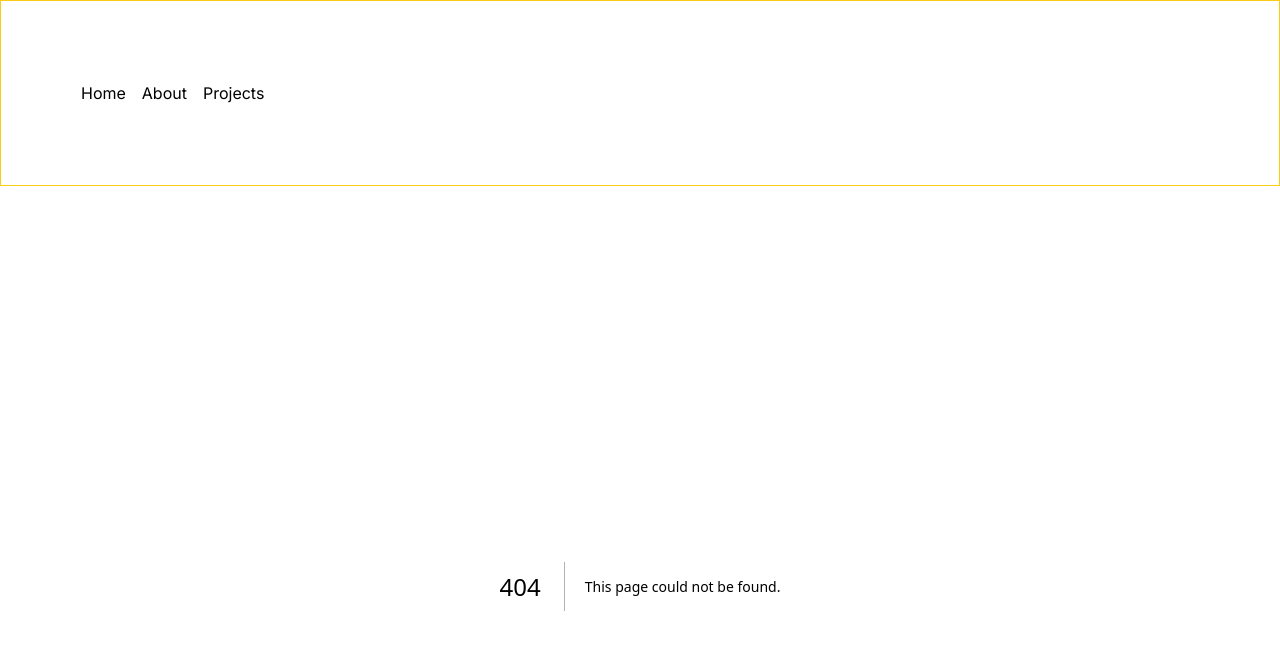
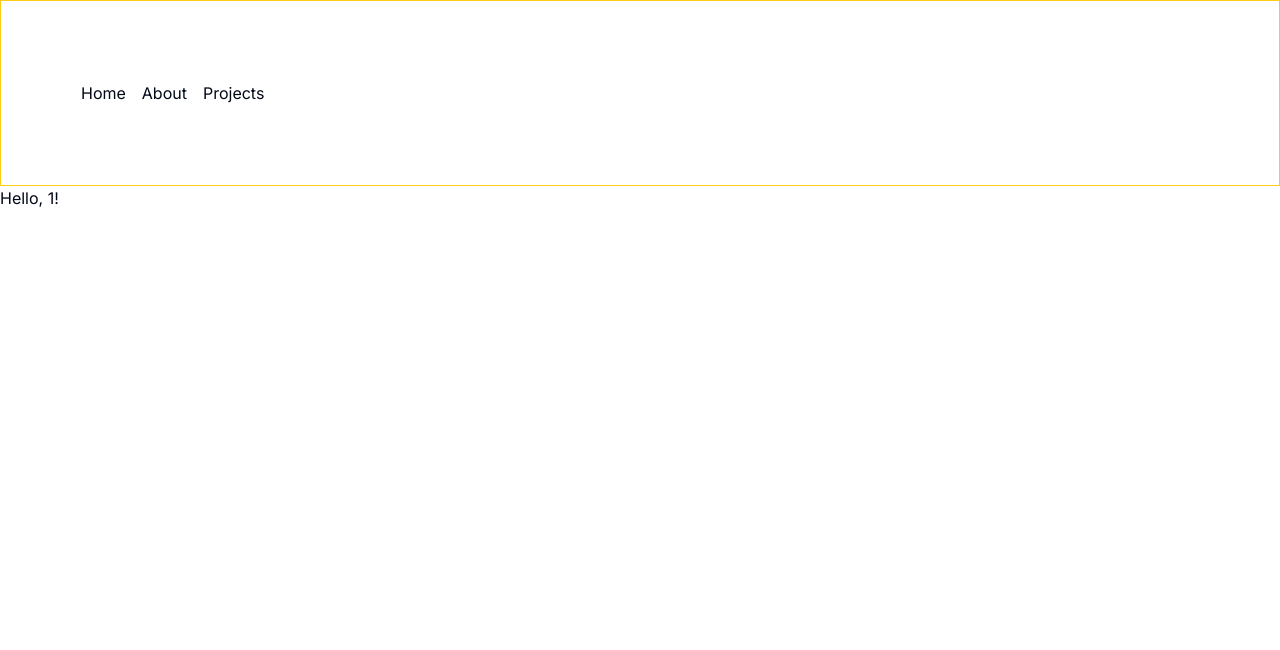
Before and after one commit to ivlie1495/blog-apps, a Next.js app: page /blog/1 in a window 1280 px wide. Before the commit this address had no page. Shown: the top 650 px of the page. Built offline with nearby package versions, Linux system fonts and the light colour scheme.

Commit message:
add blog slug

```diff
--- /dev/null
+++ b/app/blog/[slug]/page.tsx
@@ -0,0 +1,11 @@
+interface Props {
+	params: {
+		slug: string
+	}
+}
+
+const Page = ({ params }: Props) => {
+	return <div>Hello, {params.slug}!</div>
+}
+
+export default Page
```
